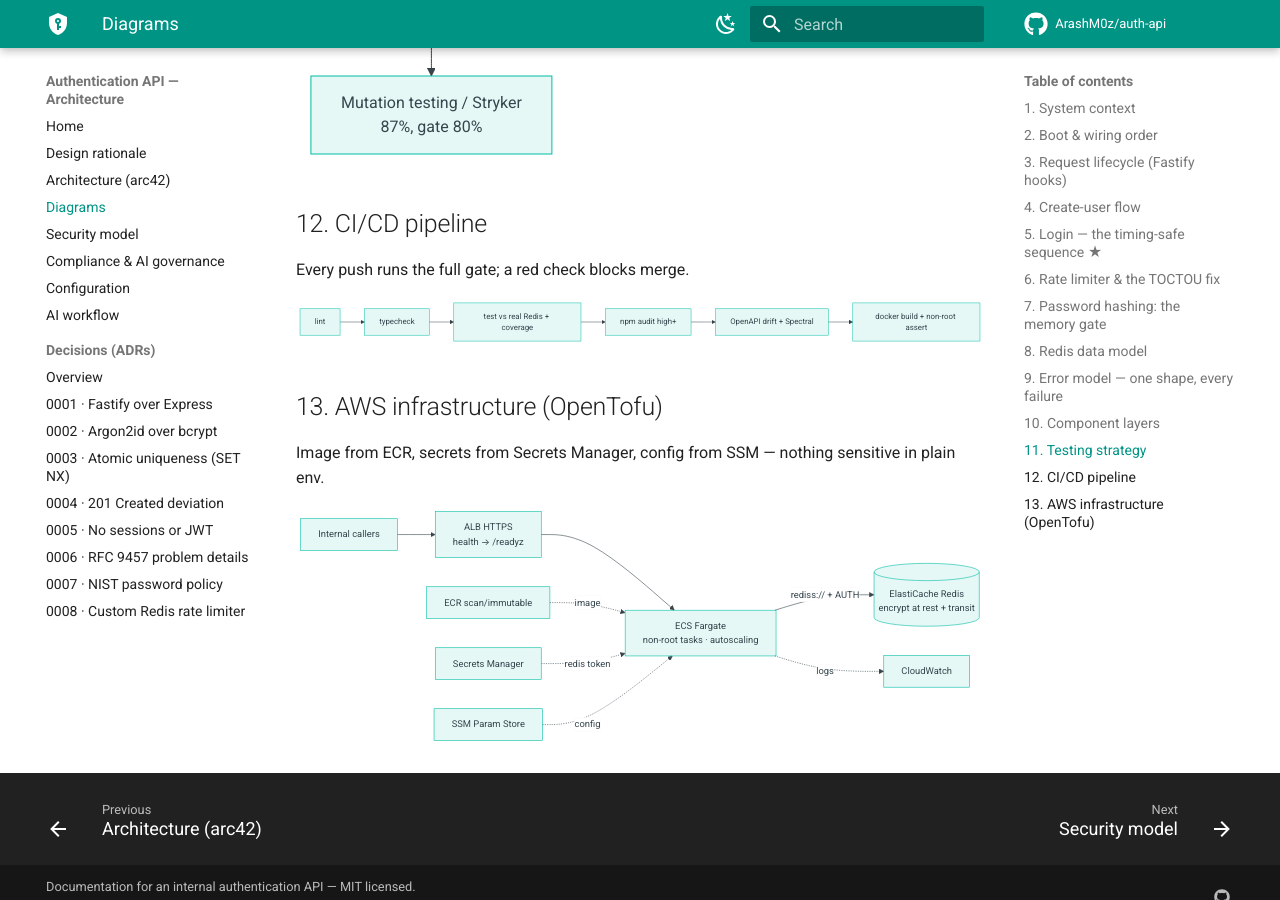
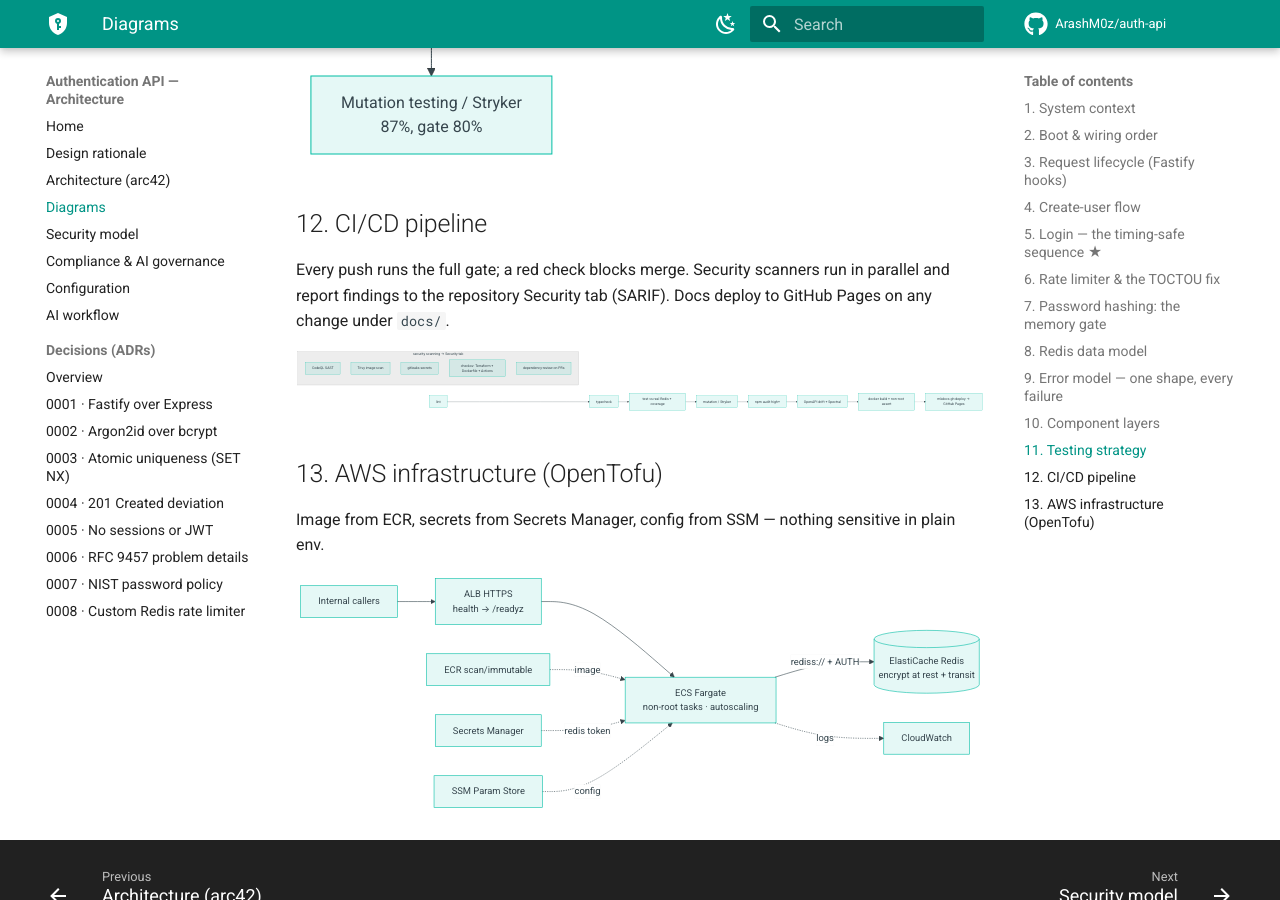
Before and after one commit to ArashM0z/auth-api, an MkDocs documentation site: the page built from docs/diagrams.md, in a window 1280 px wide and 900 px high, scrolled down 6897 px. Built offline with MkDocs 1.6.1 and Material for MkDocs 9.7.7, drawn with Linux system fonts in a browser that asks for light colours; comment, search, counter and statistics services are not loaded.

Commit message:
ci: harden pipeline with best-practice security scanning
- security.yml (new): gitleaks secret scan, Trivy container-image scan,
  dependency-review on PRs, and checkov for the Dockerfile + Actions
- iac.yml: publish Checkov Terraform findings to the Security tab (SARIF),
  keeping the existing hard-fail on new findings
- ci.yml: cancel superseded runs via a concurrency group
- docs.yml: automate the MkDocs -> GitHub Pages deploy on docs changes
- diagrams: show the security-scanning lane and docs deploy in the CI/CD
  diagram

Every scanner reports to the Security tab via SARIF. Checkov hard-fails on
new Terraform findings; Dockerfile/Actions checks are advisory. Trivy fails
the build on fixable CRITICAL/HIGH vulnerabilities in the image.

````diff
--- a/docs/diagrams.md
+++ b/docs/diagrams.md
@@ -177,12 +177,22 @@ flowchart TD
 
 ## 12. CI/CD pipeline
 
-Every push runs the full gate; a red check blocks merge.
+Every push runs the full gate; a red check blocks merge. Security scanners run in
+parallel and report findings to the repository Security tab (SARIF). Docs deploy
+to GitHub Pages on any change under `docs/`.
 
 ```mermaid
 flowchart LR
   L[lint] --> T[typecheck] --> TE[test vs real Redis + coverage]
-  TE --> AU[npm audit high+] --> OA[OpenAPI drift + Spectral] --> DK[docker build + non-root assert]
+  TE --> MU[mutation / Stryker] --> AU[npm audit high+] --> OA[OpenAPI drift + Spectral] --> DK[docker build + non-root assert]
+  subgraph sec [security scanning → Security tab]
+    CQ[CodeQL SAST]
+    TR[Trivy image scan]
+    GL[gitleaks secrets]
+    CK[checkov: Terraform + Dockerfile + Actions]
+    DR[dependency-review on PRs]
+  end
+  DK -.-> DOCS[mkdocs gh-deploy → GitHub Pages]
 ```
 
 ## 13. AWS infrastructure (OpenTofu)
````
Also changed, not shown: 4 other files.
